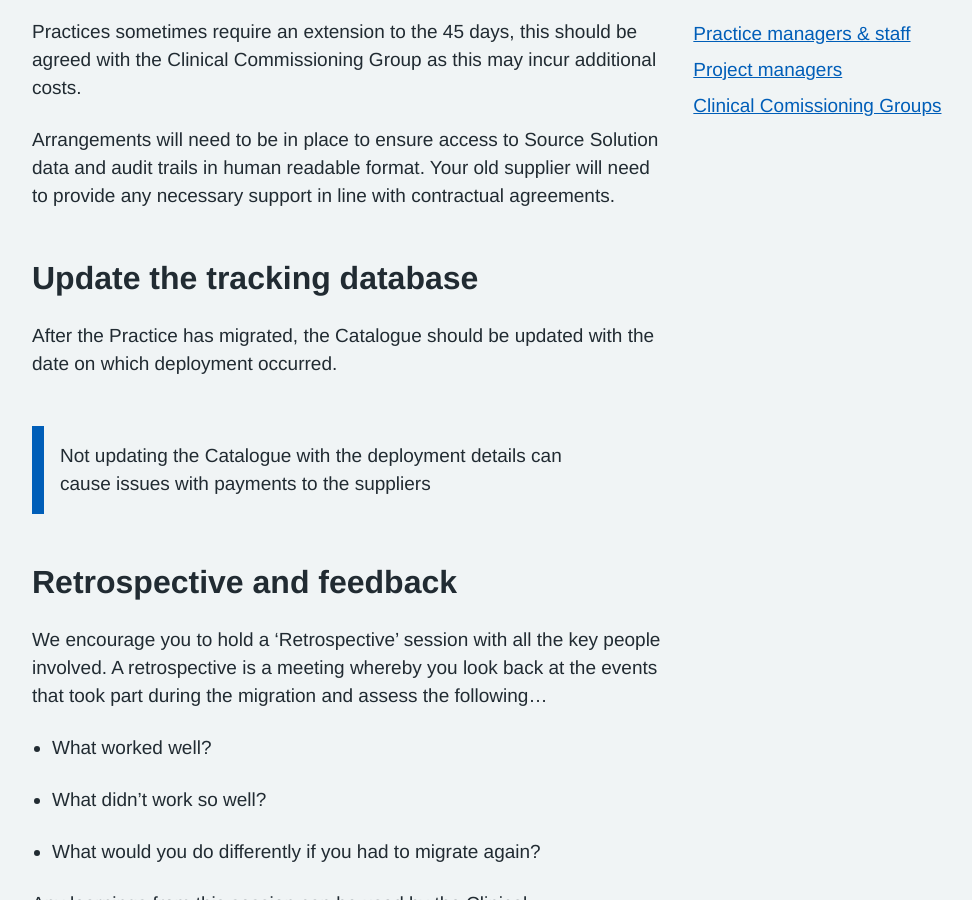
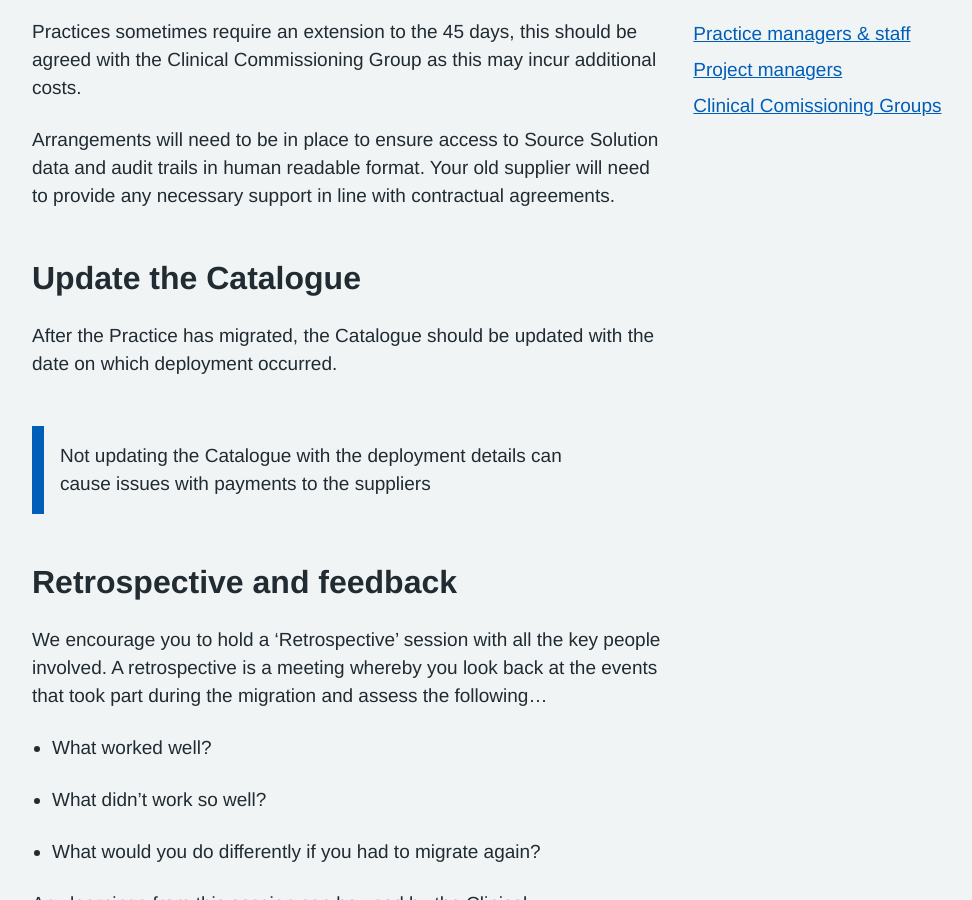
Before and after one commit to nhsconnect/prm-practice-migration, a Jekyll site: the page built from guide/08-end-of-your-migration.md, in a window 1280 px wide and 900 px high, scrolled down 875 px. Shown: the whole window, without its empty margins (128-1100 px from the left). Built offline with Jekyll 4.4.1, drawn with Linux system fonts in a browser that asks for light colours; some web fonts are replaced.

Commit message:
Update 08-end-of-your-migration.md

```diff
--- a/guide/08-end-of-your-migration.md
+++ b/guide/08-end-of-your-migration.md
@@ -22,7 +22,7 @@ Practices sometimes require an extension to the 45 days, this should be agreed w
 Arrangements will need to be in place to ensure access to Source Solution data and audit trails in human readable format. Your old supplier will need to provide any necessary support in line with contractual agreements.
 <!-- [UPLIFT] added reference to need for audit trails using original format in which data was captured -->
 
-## Update the tracking database {#update-the-tracking-database}
+## Update the Catalogue {#update-the-tracking-database}
 <!-- [FORMAT] why has this heading gone strange? -->
 <!-- [GAP] heading will need to read 'update the Catalogue' in any case -->
 After the Practice has migrated, the Catalogue should be updated with the date on which deployment occurred.
```
